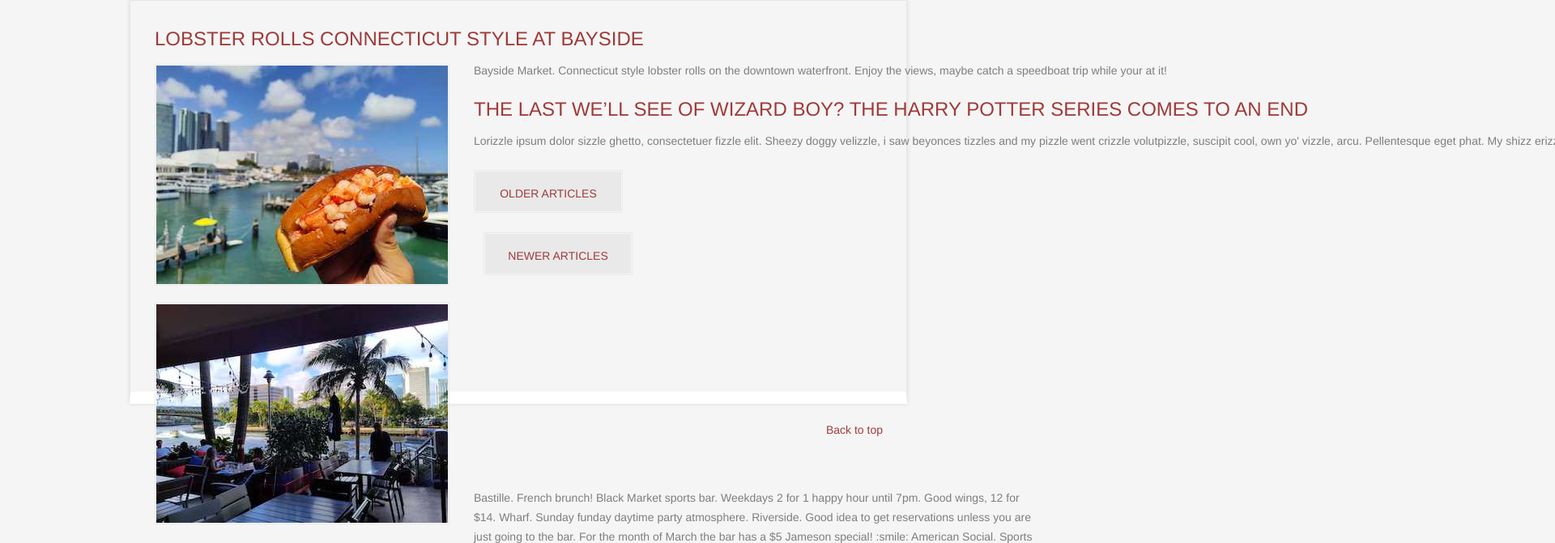
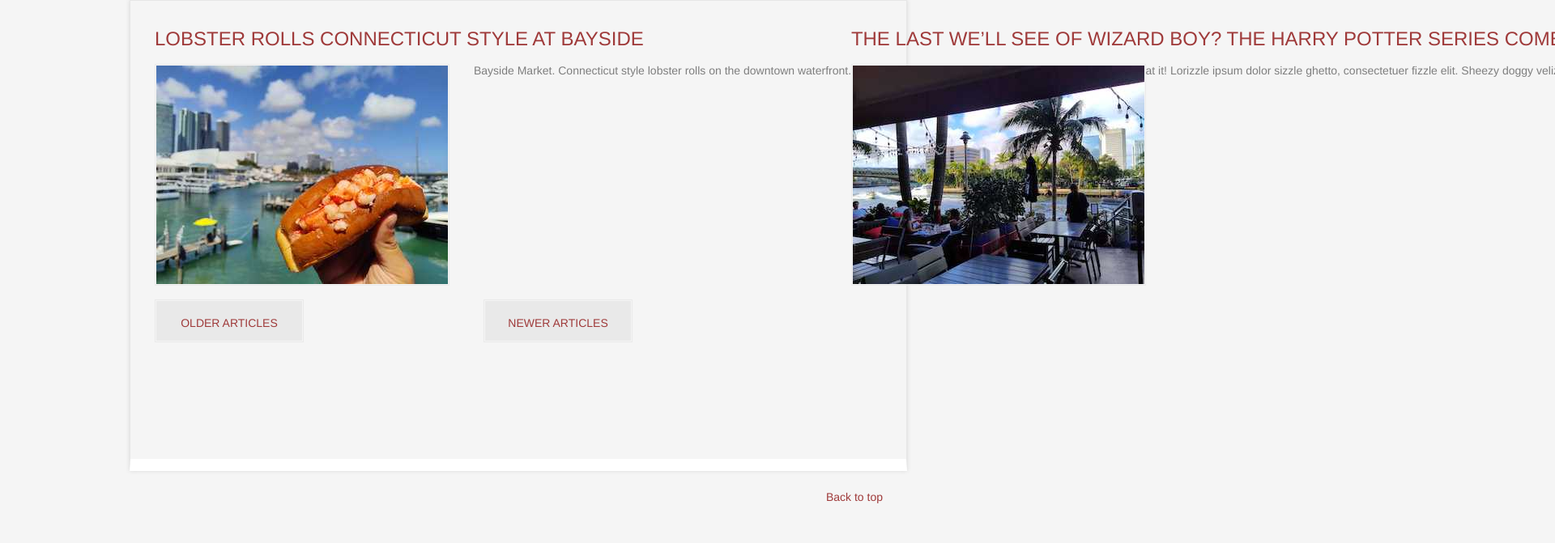
Before and after one commit to jazzkey/miami-sites, a plain HTML site: page index.html in a window 1280 px wide. Shown: the top 671 px of the page at 81% size, 1920 px wide, since content can reach past the window. Drawn offline with Linux system fonts and the light colour scheme; a script that the page names is missing.

Commit message:
Update style.css

```diff
--- a/style.css
+++ b/style.css
@@ -49,7 +49,7 @@ a {
 	#main #content {
 		white-space:nowrap; width: 590px; padding: 35px 30px 60px 30px;
 	}
-		#main #content #post {
+		#main #content .post {
 			display: inline-block;
 		}
 		#main #content h2 {
```
